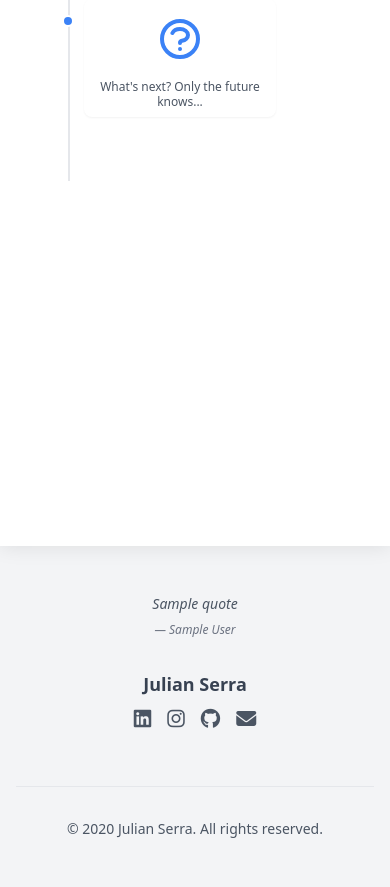
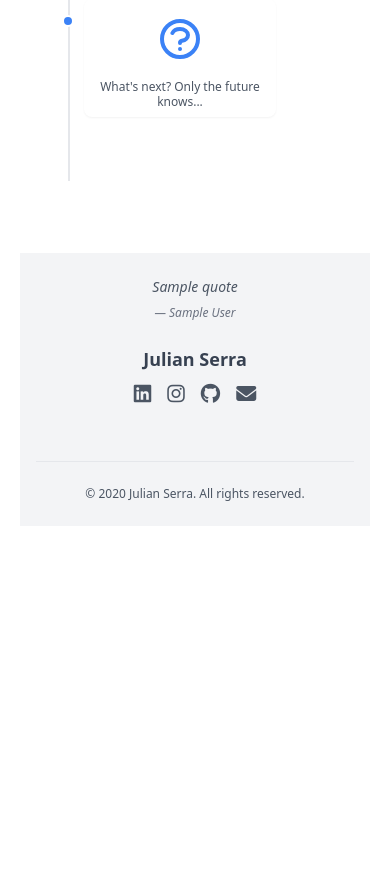
Before and after one commit to julyanserra/julianserra, a Flask app: template templates/about.html in a window 390 px wide. Shown: the part 470-1357 px from the top of the page. After the commit the page ends 971 px from the top, so only its background shows below. Run offline with Flask 2, Linux system fonts and the light colour scheme; the template is opened without the code that fills it: most values are stand-ins (such as "Sample title", 1, 10 or a date in 2020); grey boxes marked "Sample" are stand-in pictures; data that the repository does not hold is empty; some libraries are stand-ins or nearby versions.

Commit message:
making footer part of iphone container, elminate this commit if shitty

```diff
--- a/templates/footer.html
+++ b/templates/footer.html
@@ -1,23 +1,21 @@
-<!-- Minimalist Footer with Prominent Quote -->
-<!-- Minimalist Footer with Quote -->
-<footer class="bg-gray-100 py-12">
-    <div class="container mx-auto px-4">
+<footer class="bg-gray-100 py-6 px-4 mt-auto">
+    <div class="max-w-screen-xl mx-auto">
         <!-- Quote Section -->
-        <div class="mb-8 text-center">
+        <div class="mb-6 text-center">
             <blockquote class="text-sm italic text-gray-600">
                 {{ quote['quote'] if quote else 'I aspire to be proud anytime I talk about my friends.' }}
             </blockquote>
             <cite class="text-xs text-gray-500 mt-2 block">
-                — {{ quote['author'] if quote else 'Julian Serra' }}
-            </cite>
+                — {{ quote['author'] if quote else 'Julian Serra' }}</cite>
+
         </div>
 
-        <div class="flex flex-col md:flex-row justify-between items-center space-y-6 md:space-y-0">
+        <div class="flex flex-col items-center space-y-4">
             <!-- About Section -->
-            <div class="text-center md:text-left">
+            <div class="text-center">
                 <a href="/about"><h3 class="text-lg font-semibold text-gray-700 mb-2">Julian Serra</h3></a>
                 <!-- Connect Section -->
-            <div class="flex space-x-4">
+                <div class="flex justify-center space-x-4 mb-4">
                     <a href="{{links['linkedin']}}" class="text-gray-600 hover:text-gray-800" aria-label="LinkedIn">
                         <i class="fab fa-linkedin fa-lg"></i>
                     </a>
@@ -31,11 +29,10 @@
                         <i class="fas fa-envelope fa-lg"></i>
                     </a>
                 </div>
-
             </div>
 
             <!-- Support Section -->
-            <div>
+            <div class="w-full max-w-xs">
                 <stripe-buy-button
                     buy-button-id="buy_btn_1PfAB0EWKiTQAVYhmJ1pwS2j"
                     publishable-key="pk_live_UovDgsKFBhXPaFjI6UPIeMUh00PYcynzPp">
@@ -44,8 +41,8 @@
         </div>
 
         <!-- Copyright -->
-        <div class="mt-8 pt-8 border-t border-gray-200 text-center">
-            <p class="text-sm text-gray-600">&copy; {{year}} Julian Serra. All rights reserved.</p>
+        <div class="mt-6 pt-6 border-t border-gray-200 text-center">
+            <p class="text-xs text-gray-600">&copy; {{year}} Julian Serra. All rights reserved.</p>
         </div>
     </div>
 </footer>
--- a/templates/layout.html
+++ b/templates/layout.html
@@ -155,10 +155,11 @@
                     <br>
                 </div>
             </div>
-        </div>
-    </div>
+
 
     {% include 'footer.html' %}
+</div>
+</div>
 
     <script>
         document.addEventListener('DOMContentLoaded', function() {
```
Lines whose indentation alone changed are shown as unchanged.
